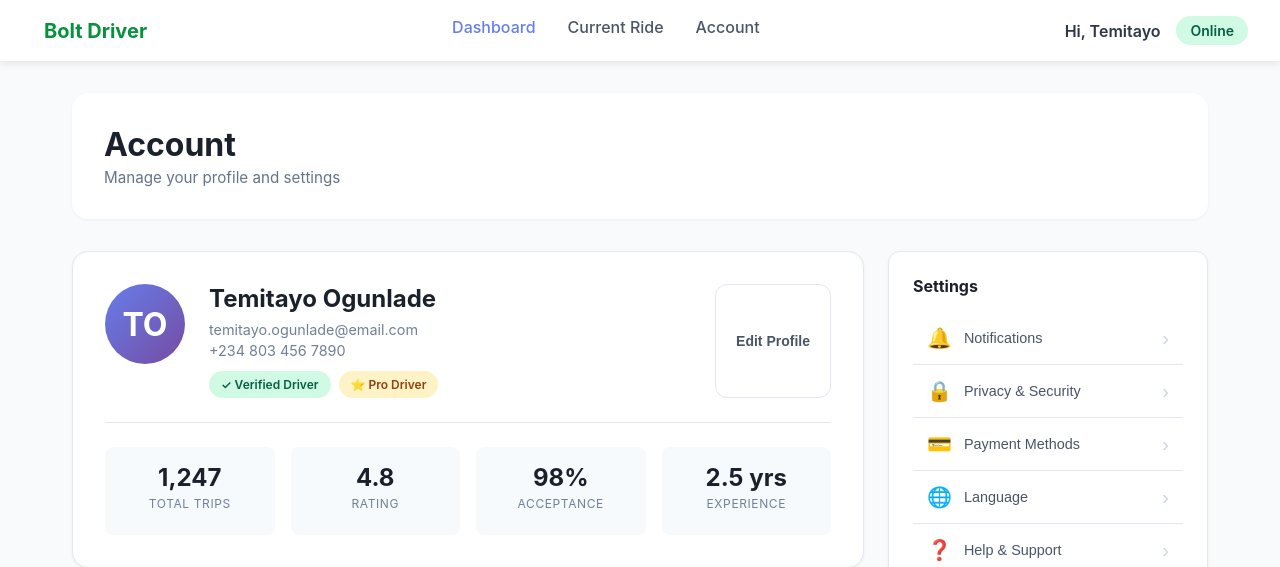
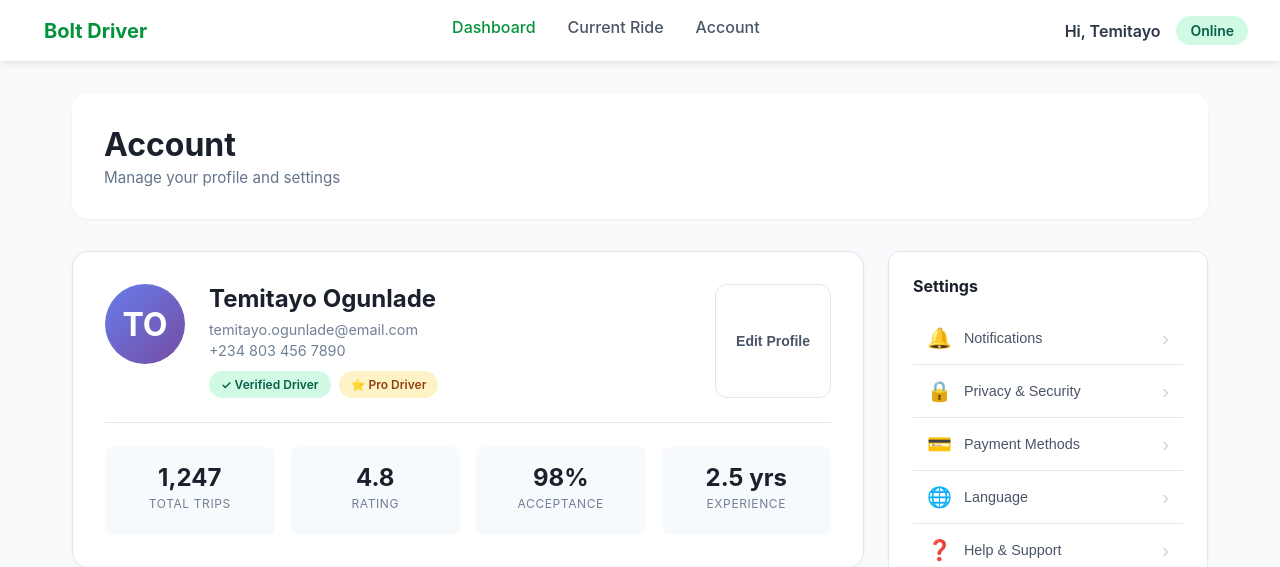
Before and after one commit to Seyiorigin6/BOLT-MANAGEMENT-SERVICES, a PHP site: page /driver/driver-account.html in a window 1280 px wide, with the pointer over the restyled element. Shown: the top 567 px of the page. Run offline with PHP 8.4, Linux system fonts and the light colour scheme.

Commit message:
Update driver.css

```diff
--- a/driver/driver.css
+++ b/driver/driver.css
@@ -50,7 +50,7 @@ body {
 }
 
 .nav-links a:hover {
-    color: #667eea;
+    color: #04923a;
 }
 
 .driver-mini {
```
